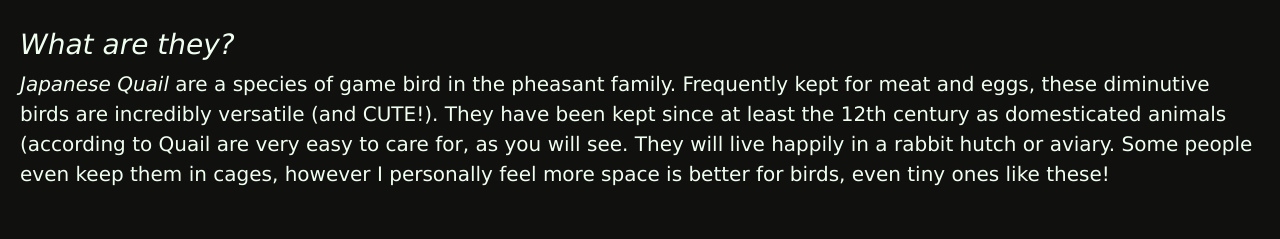
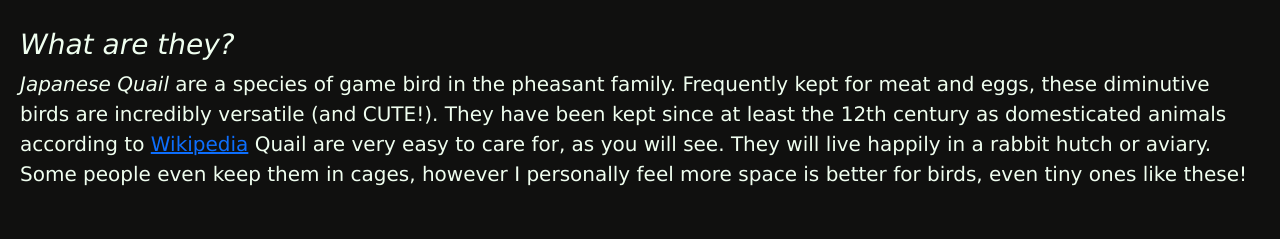
Before and after one commit to CaffieneSage/JamsBirbs, a plain HTML site: page pages/index.html in a window 1280 px wide. Shown: the part 1022-1261 px from the top of the page. Drawn offline with nearby package versions, Linux system fonts and the light colour scheme; a script that the page names is missing.

Commit message:
added wiki hyperlink back in

```diff
--- a/pages/index.html
+++ b/pages/index.html
@@ -60,8 +60,8 @@
 		<p> <em>Japanese Quail</em> are a species of game bird in the pheasant
 			family. Frequently kept for meat and eggs, these diminutive birds are
 			incredibly versatile (and CUTE!). They have been kept since at least the
-			12th century as domesticated animals (according to
-
+			12th century as domesticated animals according to
+			<a href="https://en.wikipedia.org/wiki/Japanese_quail">Wikipedia</a>
 			Quail are very easy to care for, as you will see. They will live happily
 			in a rabbit hutch or aviary. Some people even keep them in cages,
 			however
```
